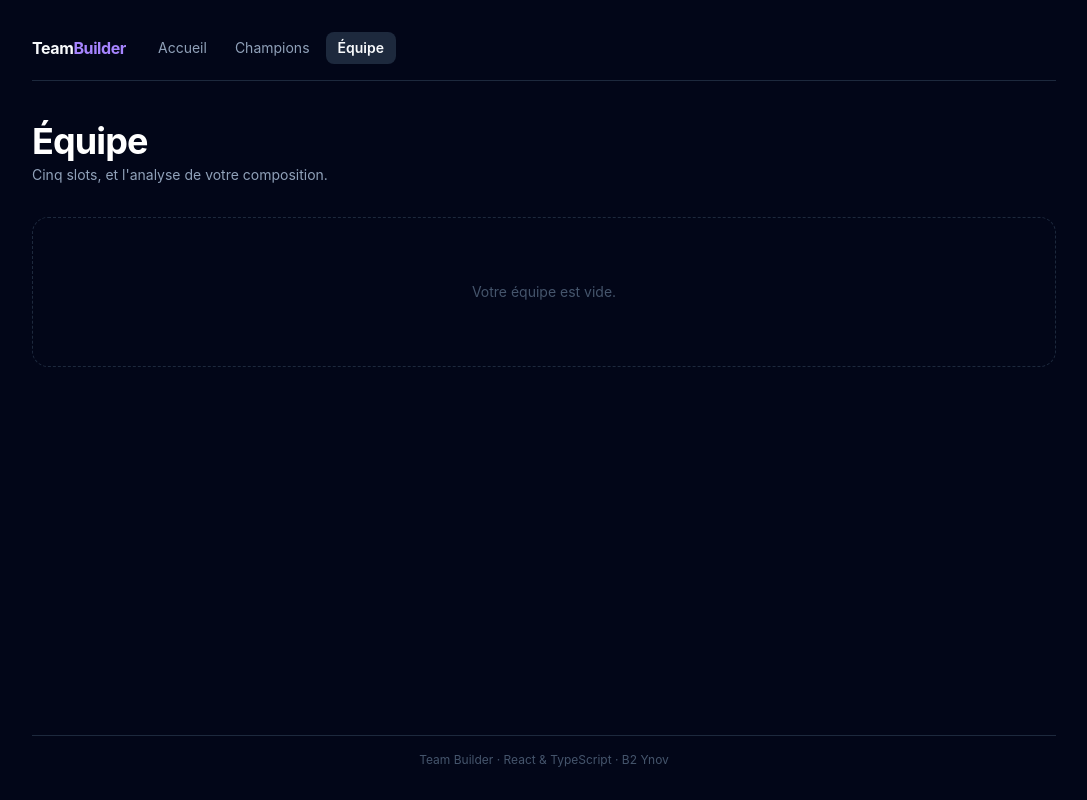
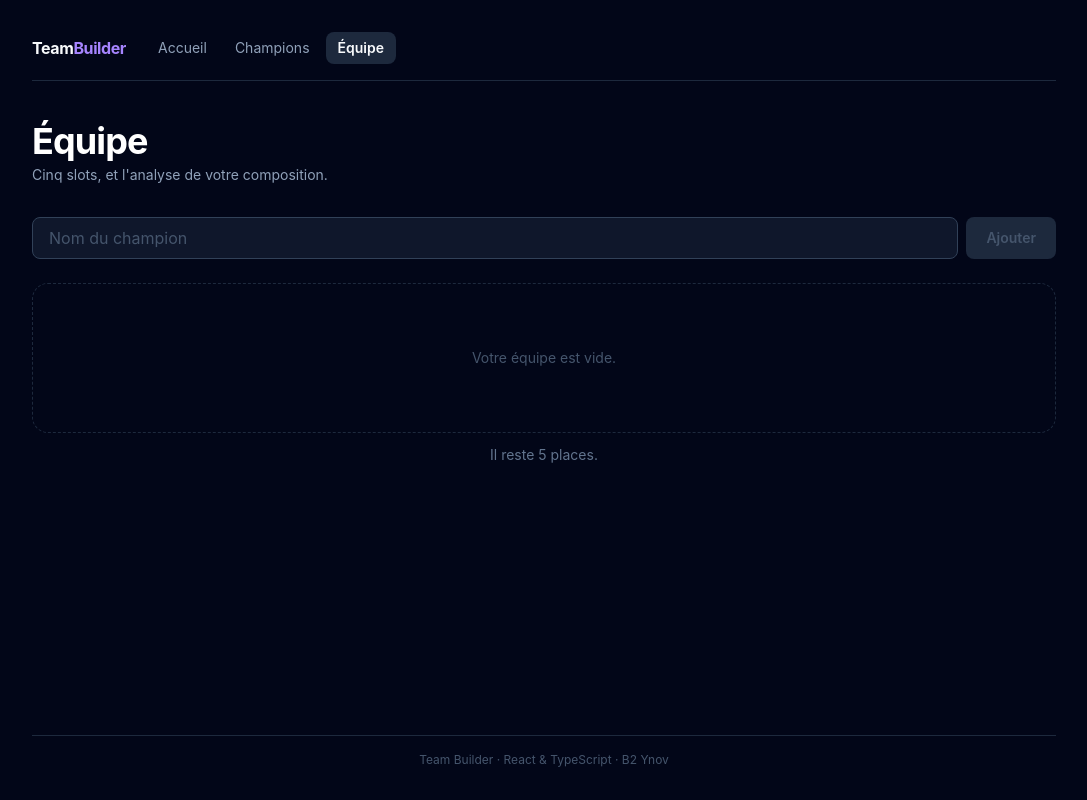
Before and after one commit to ynov-vinsonneau-antoine/b3-tp-teambuilder-react, a React (Vite) app: page /equipe in a window 1280 px wide. Shown: the whole page, without its empty margins (96-1183 px from the left). Built offline with nearby package versions, Linux system fonts and the light colour scheme.

Commit message:
exercice 1

```diff
--- a/src/App.tsx
+++ b/src/App.tsx
@@ -2,7 +2,7 @@ import { BrowserRouter, Routes, Route } from "react-router-dom";
 import Layout from "./components/layout";
 import HomePage from "./pages/HomePage";
 import ChampionsPage from "./pages/ChampionsPage";
-import EquipePage from "./pages/EquipePage";
+import TeamPage from "./pages/TeamPage";
 import NotFoundPage from "./pages/NotFoundPage";
 
 const App = () => {
@@ -13,7 +13,7 @@ const App = () => {
           <Route path="/" element={<Layout />}>
             <Route index element={<HomePage />} />
             <Route path="champions" element={<ChampionsPage />} />
-            <Route path="equipe" element={<EquipePage />} />
+            <Route path="equipe" element={<TeamPage />} />
             <Route path="*" element={<NotFoundPage />} />
           </Route>
         </Routes>
--- /dev/null
+++ b/src/components/Compteur.tsx
@@ -0,0 +1,20 @@
+import { useState } from "react";
+
+const Compteur = () => {
+  const [count, setCount] = useState(0);
+  const double = count * 2;
+  return (
+    <div>
+      <p className="text-lg font-semibold text-amber-50">Count: {count}</p>
+      <p className="text-lg font-semibold text-amber-50">Double: {double}</p>
+      <button
+        onClick={() => setCount(count + 1)}
+        className="rounded-lg bg-violet-500 px-4 py-2 text-white hover:bg-violet-400"
+      >
+        Increment
+      </button>
+    </div>
+  );
+};
+
+export default Compteur;
--- /dev/null
+++ b/src/components/team-builder/ChampionInput.component.tsx
@@ -0,0 +1,34 @@
+import { useState } from "react";
+import Button from "../ui/Button.component";
+
+type ChampionInputProps = {
+  onAdd: (name: string) => void;
+  disabled: boolean;
+};
+
+const ChampionInput = ({ onAdd, disabled }: ChampionInputProps) => {
+  const [name, setName] = useState("");
+
+  const handleAdd = () => {
+    onAdd(name);
+    setName("");
+  };
+
+  return (
+    <div className="mb-6 flex gap-2">
+      <input
+        type="text"
+        value={name}
+        placeholder="Nom du champion"
+        onChange={(e) => setName(e.target.value)}
+        className="flex-1 rounded-lg border border-slate-700 bg-slate-900 px-4 py-2 text-slate-100 placeholder:text-slate-600 focus:border-violet-500 focus:outline-none"
+      />
+
+      <Button onClick={handleAdd} disabled={disabled || name === ""}>
+        Ajouter
+      </Button>
+    </div>
+  );
+};
+
+export default ChampionInput;
--- /dev/null
+++ b/src/components/team-builder/TeamBuilder.component.tsx
@@ -0,0 +1,31 @@
+import { useState } from "react";
+import ChampionInput from "./ChampionInput.component";
+import TeamSlots from "./TeamSlots.component";
+
+const TeamBuilder = () => {
+  const [team, setTeam] = useState<string[]>([]);
+
+  const slotsLeft = 5 - team.length;
+
+  const addChampion = (name: string) => {
+    setTeam([...team, name]);
+  };
+
+  const removeChampion = (index: number) => {
+    setTeam(team.filter((_, i) => i !== index));
+  };
+
+  return (
+    <div>
+      <ChampionInput onAdd={addChampion} disabled={slotsLeft === 0} />
+
+      <TeamSlots team={team} onRemove={removeChampion} />
+
+      <p className="mt-3 text-center text-sm text-slate-500">
+        Il reste {slotsLeft} place{slotsLeft > 1 ? "s" : ""}.
+      </p>
+    </div>
+  );
+};
+
+export default TeamBuilder;
--- /dev/null
+++ b/src/components/team-builder/TeamSlot.component.tsx
@@ -0,0 +1,27 @@
+import Button from "../ui/Button.component";
+
+type TeamSlotProps = {
+  champion?: string;
+  onRemove: () => void;
+};
+
+const TeamSlot = ({ champion, onRemove }: TeamSlotProps) => {
+  if (!champion) {
+    return (
+      <div className="flex h-20 flex-1 items-center justify-center rounded-xl border border-dashed border-slate-800 text-2xl text-slate-700">
+        +
+      </div>
+    );
+  }
+
+  return (
+    <div className="flex h-20 flex-1 flex-col items-center justify-center gap-2 rounded-xl border border-violet-500/50 bg-violet-500/10 px-2 text-center text-sm font-semibold text-slate-100">
+      {champion}
+      <Button variant="danger" onClick={onRemove}>
+        Supprimer
+      </Button>
+    </div>
+  );
+};
+
+export default TeamSlot;
--- /dev/null
+++ b/src/components/team-builder/TeamSlots.component.tsx
@@ -0,0 +1,26 @@
+import TeamSlot from "./TeamSlot.component";
+
+type TeamSlotsProps = {
+  team: string[];
+  onRemove: (index: number) => void;
+};
+
+const TeamSlots = ({ team, onRemove }: TeamSlotsProps) => {
+  if (team.length === 0) {
+    return (
+      <p className="rounded-2xl border border-dashed border-slate-800 px-6 py-16 text-center text-sm text-slate-600">
+        Votre équipe est vide.
+      </p>
+    );
+  }
+
+  return (
+    <div className="flex gap-3">
+      {[0, 1, 2, 3, 4].map((i) => (
+        <TeamSlot key={i} champion={team[i]} onRemove={() => onRemove(i)} />
+      ))}
+    </div>
+  );
+};
+
+export default TeamSlots;
--- /dev/null
+++ b/src/components/ui/Button.component.tsx
@@ -0,0 +1,34 @@
+import type { ReactNode } from "react";
+
+type ButtonVariant = "primary" | "danger";
+
+type ButtonProps = {
+  children: ReactNode;
+  onClick: () => void;
+  variant?: ButtonVariant;
+  disabled?: boolean;
+};
+
+const variants: Record<ButtonVariant, string> = {
+  primary: "bg-violet-500 px-5 py-2 text-sm hover:bg-violet-400",
+  danger: "bg-rose-500/90 px-2 py-0.5 text-xs hover:bg-rose-400",
+};
+
+const Button = ({
+  children,
+  onClick,
+  variant = "primary",
+  disabled = false,
+}: ButtonProps) => {
+  return (
+    <button
+      onClick={onClick}
+      disabled={disabled}
+      className={`cursor-pointer rounded-lg font-semibold text-white transition-colors disabled:cursor-not-allowed disabled:bg-slate-800 disabled:text-slate-600 ${variants[variant]}`}
+    >
+      {children}
+    </button>
+  );
+};
+
+export default Button;
--- a/src/pages/HomePage.tsx
+++ b/src/pages/HomePage.tsx
@@ -1,4 +1,5 @@
 import { Link } from "react-router-dom";
+import Compteur from "../components/Compteur";
 
 const HomePage = () => {
   return (
@@ -28,21 +29,22 @@ const HomePage = () => {
           </Link>
         </div>
       </section>
+      <Compteur />
 
       <section className="grid gap-4 md:grid-cols-3">
         <article className="rounded-2xl border border-slate-800 bg-slate-900/60 p-6">
           <h2 className="font-semibold text-slate-50">Tous les champions</h2>
           <p className="mt-2 text-sm leading-relaxed text-slate-400">
-            Le roster complet, avec le rôle, le titre et la difficulté de chacun.
-            Filtrez, cherchez, comparez.
+            Le roster complet, avec le rôle, le titre et la difficulté de
+            chacun. Filtrez, cherchez, comparez.
           </p>
         </article>
 
         <article className="rounded-2xl border border-slate-800 bg-slate-900/60 p-6">
           <h2 className="font-semibold text-slate-50">Cinq slots</h2>
           <p className="mt-2 text-sm leading-relaxed text-slate-400">
-            Ajoutez, retirez, recommencez. Votre composition vous suit d'une page
-            à l'autre.
+            Ajoutez, retirez, recommencez. Votre composition vous suit d'une
+            page à l'autre.
           </p>
         </article>
 
--- a/src/pages/EquipePage.tsx
+++ b/src/pages/TeamPage.tsx
@@ -1,4 +1,6 @@
-const EquipePage = () => {
+import TeamBuilder from "../components/team-builder/TeamBuilder.component";
+
+const TeamPage = () => {
   return (
     <section>
       <header className="mb-8">
@@ -8,11 +10,9 @@ const EquipePage = () => {
         </p>
       </header>
 
-      <p className="rounded-2xl border border-dashed border-slate-800 px-6 py-16 text-center text-sm text-slate-600">
-        Votre équipe est vide.
-      </p>
+      <TeamBuilder />
     </section>
   );
 };
 
-export default EquipePage;
+export default TeamPage;
```
Also changed, not shown: 1 other file (tests, documents, lock files or other folders).
